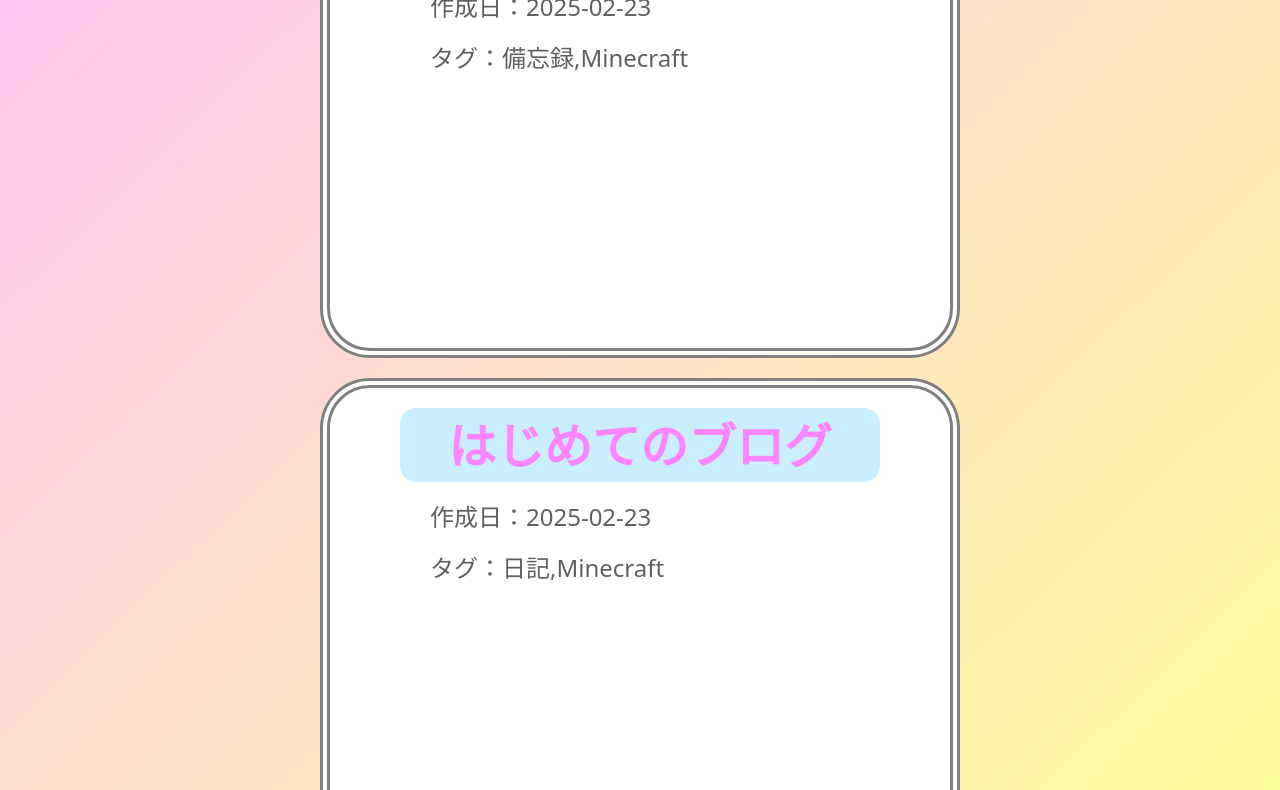
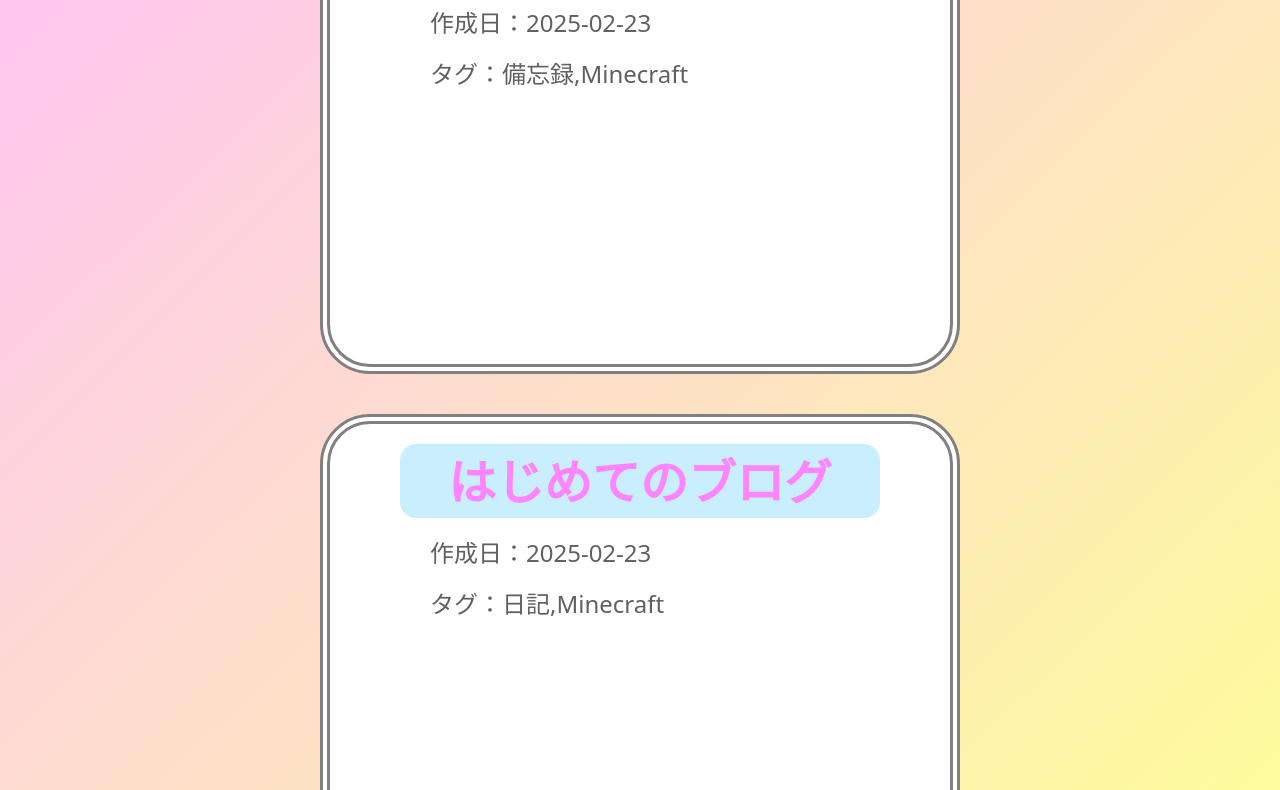
Before and after one commit to pochatya/pochatya.github.io, a plain HTML site: page blog/index.html in a window 1280 px wide. Shown: the part 342-1132 px from the top of the page. Drawn offline with Linux system fonts and the light colour scheme; a web font is replaced by a local one.

Commit message:
Update!!

```diff
--- a/blog/blog.css
+++ b/blog/blog.css
@@ -1,11 +1,12 @@
 .blogBlock {
+  display: inline-block;
   margin: 20px;
   padding: 10px;
   width: 600px;
   aspect-ratio: 4/3;
   border-radius: 50px;
   background-color: white;
-  border: 10px, double, gray;
+  border: 10px double gray;
   justify-self: center;
   cursor: pointer;
 }
```
Also changed, not shown: showApps.html (+2 -4 lines).
